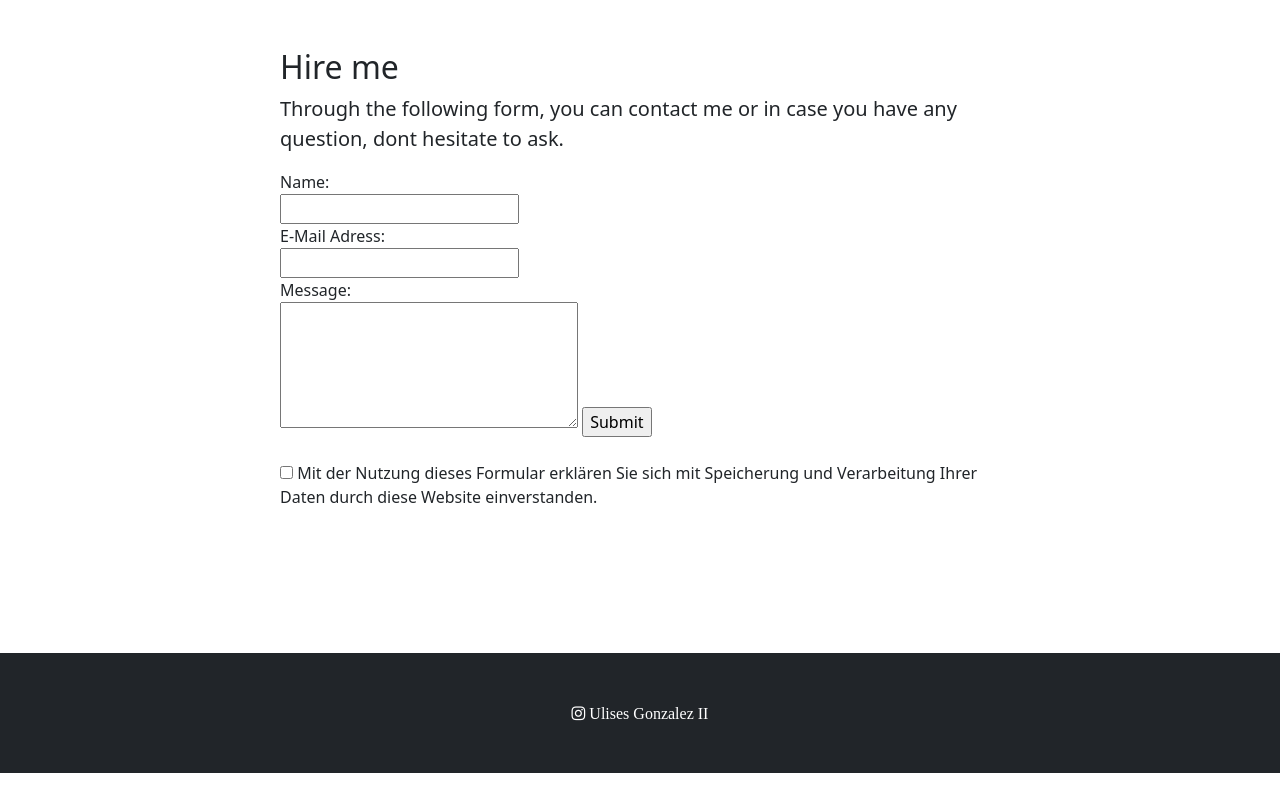
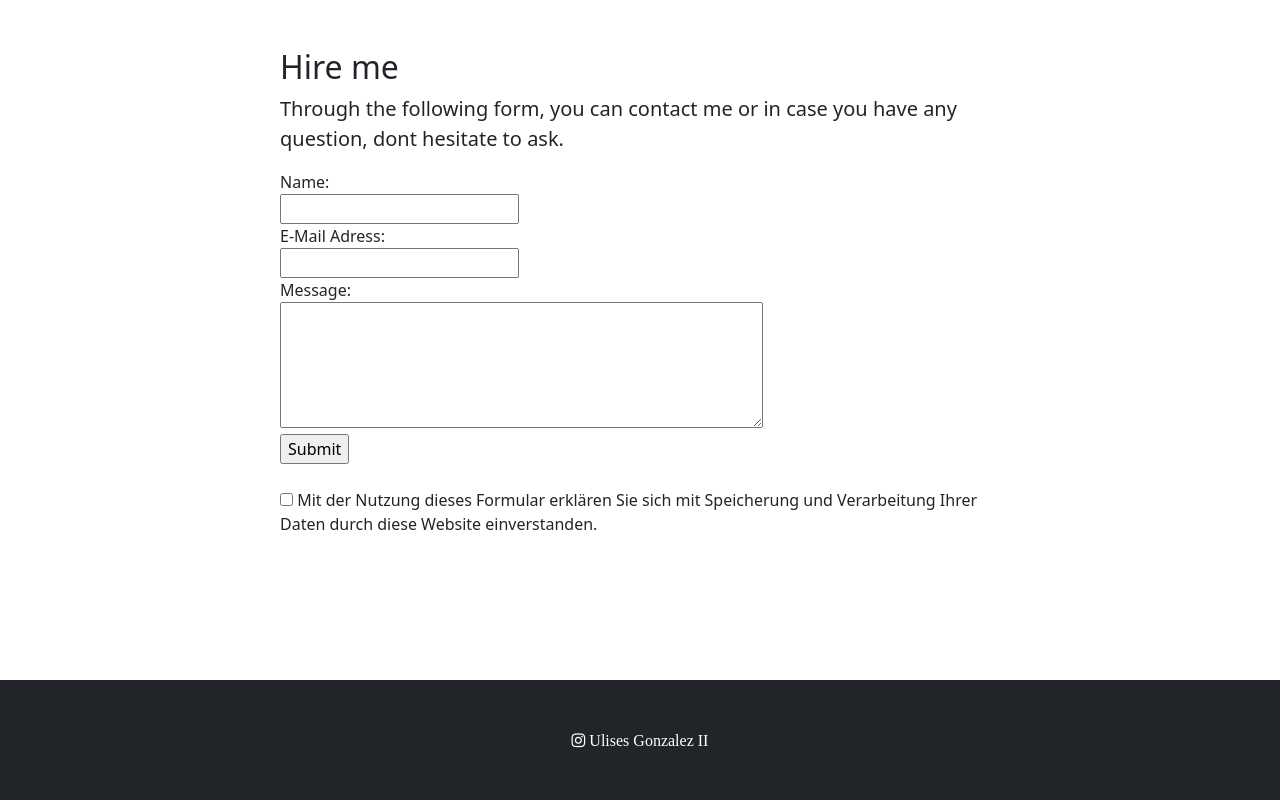
Before and after one commit to jgonz19/portfolio, a plain HTML site: page index.html in a window 1280 px wide. Shown: the part 2258-3058 px from the top of the page. Before the commit the page ends 3031 px from the top, so only its background shows below. Drawn offline with nearby package versions, Linux system fonts and the light colour scheme.

Commit message:
updating button

```diff
--- a/index.html
+++ b/index.html
@@ -115,9 +115,10 @@
                             <input id="empfaengeremail" name="empfaengeremail" type="email">
 
                             <label for="text">Message:</label>
-                            <textarea name="text" rows="5" cols="30"></textarea>
-                            <input type="submit" value="Submit">
+                            <textarea name="text" rows="5" cols="50"></textarea>
+
                             <div>
+                                <input type="submit" value="Submit">
                                 <label><br>
                                     <input type="checkbox" id="dsgvo" name="dsgvo" required>
                                     Mit der Nutzung dieses Formular erklären Sie sich mit Speicherung und Verarbeitung Ihrer Daten durch diese Website einverstanden.
```
